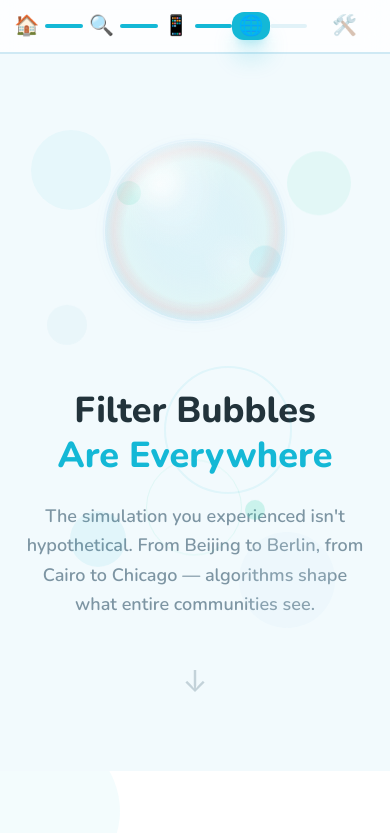
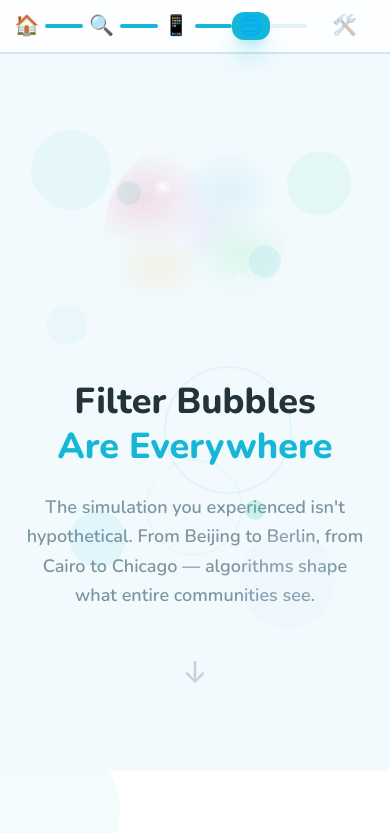
Before and after one commit to coldboiledwater123-bot/mil-filter-bubble, a React (Vite) app: page /info in a window 390 px wide. Shown: the top 833 px of the page. Built offline with nearby package versions, Linux system fonts and the light colour scheme; a web font is replaced by a local one.

Commit message:
按参考图重构肥皂泡：不规则油膜色斑 + 锐利高光 + 高度透明 + 统一缩小

```diff
--- a/src/components/Bubble3D.jsx
+++ b/src/components/Bubble3D.jsx
@@ -1,15 +1,14 @@
 import { useState, useCallback } from 'react'
 
 /**
- * Bubble3D —— 可点击戳破的肥皂泡
+ * Bubble3D —— 参考真实肥皂泡照片重构
  *
- * 真实肥皂泡质感：
- * - 薄膜干涉彩虹边缘（粉色 → 蓝色 → 绿色 → 金色渐变环）
- * - 流动彩虹 hue-rotate 动画
- * - 明亮双高光
- * - 半透明中心
- *
- * 点击后炸裂成 12 颗彩色粒子，2.2 秒后自动复原。
+ * 质感来源：
+ * - 高度透明（背景可见）
+ * - 不规则的薄膜干涉色斑（多个偏移椭圆渐变叠加，而非同心圆环）
+ * - 极小的锐利高光（模拟点光源反射）
+ * - 细薄边缘
+ * - 点击炸裂
  */
 const PARTICLE_COUNT = 12
 
@@ -25,7 +24,7 @@ export default function Bubble3D({ size = 200, className = '' }) {
       id: i,
       angle: (i / PARTICLE_COUNT) * 360 + (Math.random() - 0.5) * 40,
       distance: size * 0.5 + Math.random() * size * 0.7,
-      size: 6 + Math.random() * 14,
+      size: 4 + Math.random() * 10,
       delay: Math.random() * 0.15,
       tint: ['lagoon', 'mint', 'rose', 'amber'][i % 4],
       cx: Math.random() * 0.3 + 0.35,
@@ -42,72 +41,72 @@ export default function Bubble3D({ size = 200, className = '' }) {
   return (
     <div
       className={`relative inline-flex items-center justify-center ${className}`}
-      style={{ width: size * 1.3, height: size * 1.3 }}
+      style={{ width: size * 1.2, height: size * 1.2 }}
     >
       {!popped ? (
-        /* 主泡泡 */
         <button
           type="button"
           onClick={handlePop}
-          className="group relative cursor-pointer rounded-full transition-transform hover:scale-110 active:scale-90"
+          className="group relative cursor-pointer rounded-full transition-transform hover:scale-110 active:scale-95"
           style={{ width: size, height: size }}
           aria-label="Click to pop the bubble"
         >
-          {/* ── 流动彩虹环（薄膜干涉外缘）── */}
+          {/* ── 细薄边缘 ── */}
           <span
             className="absolute inset-0 animate-bob-slow rounded-full"
             style={{
-              animation: 'iridescence 4s ease-in-out infinite',
-              background: `
-                radial-gradient(circle at 50% 50%,
-                  transparent 55%,
-                  rgba(255,140,180,0.18) 64%,
-                  rgba(140,210,255,0.20) 72%,
-                  rgba(160,240,190,0.18) 80%,
-                  rgba(255,200,130,0.15) 88%,
-                  rgba(200,170,255,0.12) 96%
-                )
+              boxShadow: `
+                inset 0 0 0 1px rgba(255,255,255,0.35),
+                0 0 0 0.5px rgba(180,200,220,0.18)
               `,
             }}
           />
 
-          {/* ── 主体：半透明气泡 + 双高光 ── */}
+          {/* ── 不规则油膜色斑（偏移椭圆模拟薄膜干涉）── */}
           <span
             className="absolute inset-0 rounded-full"
             style={{
               background: `
-                radial-gradient(circle at 30% 24%, rgba(255,255,255,0.65) 0%, rgba(255,255,255,0) 16%),
-                radial-gradient(circle at 72% 68%, rgba(255,255,255,0.25) 0%, rgba(255,255,255,0) 18%),
-                radial-gradient(circle at 50% 50%, rgba(165,226,240,0.25) 0%, rgba(130,210,228,0.18) 35%, rgba(47,212,168,0.08) 65%, rgba(160,218,232,0.03) 100%)
-              `,
-              boxShadow: `
-                inset 0 0 30px rgba(255,255,255,0.20),
-                inset 0 -6px 16px rgba(20,184,214,0.04),
-                0 0 0 1px rgba(255,255,255,0.22),
-                0 0 0 2.5px rgba(180,210,240,0.12),
-                0 2px 16px rgba(20,184,214,0.04)
+                radial-gradient(ellipse 35% 28% at 22% 32%, rgba(245,120,170,0.22) 0%, transparent 100%),
+                radial-gradient(ellipse 28% 22% at 68% 28%, rgba(130,200,245,0.18) 0%, transparent 100%),
+                radial-gradient(ellipse 30% 25% at 75% 62%, rgba(140,235,175,0.20) 0%, transparent 100%),
+                radial-gradient(ellipse 25% 20% at 30% 70%, rgba(245,200,110,0.16) 0%, transparent 100%),
+                radial-gradient(ellipse 20% 18% at 55% 48%, rgba(210,160,255,0.12) 0%, transparent 100%)
               `,
             }}
           />
 
-          {/* ── 顶部高光弧 ── */}
+          {/* ── 小锐利高光（模拟点光源）── */}
           <span
-            className="pointer-events-none absolute inset-0 rounded-full"
+            className="pointer-events-none absolute rounded-full"
             style={{
-              background: `
-                radial-gradient(ellipse at 35% 20%, rgba(255,255,255,0.50) 0%, rgba(255,255,255,0) 35%)
-              `,
+              left: '28%',
+              top: '22%',
+              width: '10%',
+              height: '9%',
+              background: 'radial-gradient(ellipse at 40% 35%, rgba(255,255,255,0.95) 0%, rgba(255,255,255,0.4) 30%, transparent 70%)',
+            }}
+          />
+
+          {/* ── 底部微弱二次高光 ── */}
+          <span
+            className="pointer-events-none absolute rounded-full"
+            style={{
+              right: '22%',
+              bottom: '20%',
+              width: '6%',
+              height: '5%',
+              background: 'radial-gradient(ellipse at 40% 35%, rgba(255,255,255,0.5) 0%, transparent 70%)',
             }}
           />
         </button>
       ) : (
-        /* 炸裂粒子 */
         particles.map((p) => {
           const colors = {
             lagoon: 'rgba(20,184,214,0.7)',
             mint: 'rgba(47,212,168,0.7)',
-            rose: 'rgba(255,150,200,0.7)',
-            amber: 'rgba(255,200,100,0.7)',
+            rose: 'rgba(245,120,170,0.7)',
+            amber: 'rgba(245,200,110,0.7)',
           }
           return (
             <span
--- a/src/index.css
+++ b/src/index.css
@@ -183,19 +183,3 @@ body {
     transform: translateX(-50%);
   }
 }
-
-/* 肥皂泡薄膜干涉彩虹 —— 边缘颜色随"视角"流动 */
-@keyframes iridescence {
-  0%, 100% {
-    filter: hue-rotate(0deg);
-  }
-  25% {
-    filter: hue-rotate(25deg);
-  }
-  50% {
-    filter: hue-rotate(-15deg);
-  }
-  75% {
-    filter: hue-rotate(15deg);
-  }
-}
--- a/src/pages/Home.jsx
+++ b/src/pages/Home.jsx
@@ -91,22 +91,22 @@ export default function Home() {
   )
 }
 
-/** 互动泡泡 —— 散布全屏，肥皂泡上升效果，点击戳破 */
+/** 互动泡泡 —— 散布全屏边角，肥皂泡上升效果，点击戳破 */
 function BubbleField() {
-  /* 手机缩小至 55%，sm+ 自然大小；分散在边角避免遮挡主 CTA */
+  /* 尺寸 75-130：手机（375px 宽）约占 1/5-1/3，桌面也不显大 */
   const bubbles = [
-    { size: 115, left: '0%',  top: '6%',  anim: 'animate-bubble-rise',       delay: '0s' },
-    { size: 155, left: '12%', top: '65%', anim: 'animate-bubble-rise-slow',  delay: '2s' },
-    { size: 100, left: '48%', top: '3%',  anim: 'animate-bubble-rise',       delay: '1s' },
-    { size: 135, left: '80%', top: '8%',  anim: 'animate-bubble-rise-slow',  delay: '3.5s' },
-    { size: 140, left: '2%',  top: '38%', anim: 'animate-bubble-rise-slow',  delay: '1.5s' },
-    { size: 110, left: '70%', top: '58%', anim: 'animate-bubble-rise',       delay: '0.7s' },
-    { size: 145, left: '33%', top: '76%', anim: 'animate-bubble-rise-slow',  delay: '4s' },
-    { size:  95, left: '42%', top: '42%', anim: 'animate-bubble-rise',       delay: '2.8s' },
-    { size: 150, left: '85%', top: '35%', anim: 'animate-bubble-rise-slow',  delay: '5s' },
-    { size: 130, left: '18%', top: '18%', anim: 'animate-bubble-rise',       delay: '3.2s' },
-    { size: 105, left: '56%', top: '28%', anim: 'animate-bubble-rise',       delay: '1.8s' },
-    { size: 125, left: '8%',  top: '82%', anim: 'animate-bubble-rise-slow',  delay: '0.4s' },
+    { size:  90, left: '0%',  top: '5%',  anim: 'animate-bubble-rise',       delay: '0s' },
+    { size: 120, left: '10%', top: '62%', anim: 'animate-bubble-rise-slow',  delay: '2s' },
+    { size:  80, left: '45%', top: '2%',  anim: 'animate-bubble-rise',       delay: '1s' },
+    { size: 110, left: '78%', top: '6%',  anim: 'animate-bubble-rise-slow',  delay: '3.5s' },
+    { size: 100, left: '2%',  top: '35%', anim: 'animate-bubble-rise-slow',  delay: '1.5s' },
+    { size:  85, left: '68%', top: '55%', anim: 'animate-bubble-rise',       delay: '0.7s' },
+    { size: 115, left: '30%', top: '74%', anim: 'animate-bubble-rise-slow',  delay: '4s' },
+    { size:  78, left: '40%', top: '40%', anim: 'animate-bubble-rise',       delay: '2.8s' },
+    { size: 130, left: '84%', top: '32%', anim: 'animate-bubble-rise-slow',  delay: '5s' },
+    { size: 105, left: '16%', top: '16%', anim: 'animate-bubble-rise',       delay: '3.2s' },
+    { size:  82, left: '54%', top: '26%', anim: 'animate-bubble-rise',       delay: '1.8s' },
+    { size:  98, left: '6%',  top: '80%', anim: 'animate-bubble-rise-slow',  delay: '0.4s' },
   ]
 
   return (
@@ -122,8 +122,7 @@ function BubbleField() {
             animationDelay: b.delay,
           }}
         >
-          {/* 手机缩小至 52%，sm 以上原始大小 —— 避免遮挡 CTA */}
-          <Bubble3D size={b.size} className="scale-[0.52] sm:scale-100" />
+          <Bubble3D size={b.size} />
         </div>
       ))}
     </div>
```
